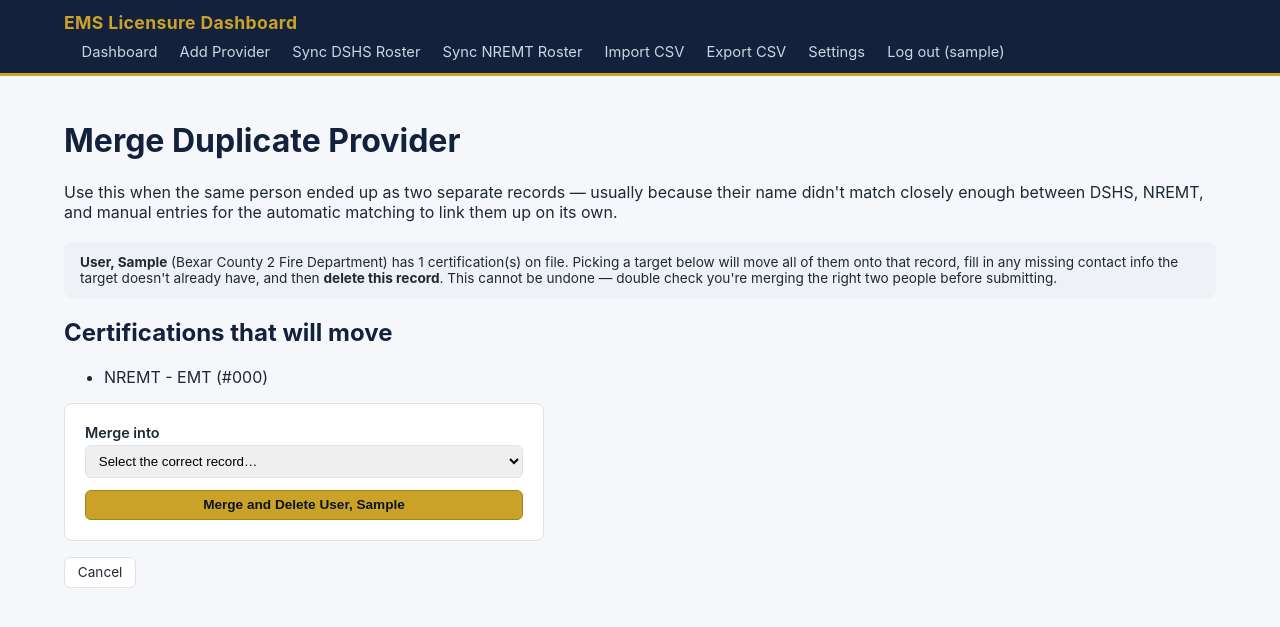
After one commit to chrisperez-afk/Licensure, a Flask app: page /providers/1/merge in a window 1280 px wide. The commit adds this page. Shown: the top 627 px of the page. Run offline with Flask 3, Linux system fonts and the light colour scheme; a user stored in the database is signed in; tables that the repository leaves empty hold one stand-in row (values such as "Sample post").

Commit message:
Add manual provider merge tool; restyle to BC2FD brand colors
Merge: automated cross-source name matching (suffix/case-insensitive)
handles most duplicates, but can't safely resolve every case - and
shouldn't guess when it's not sure, as confirmed by the department's own
roster genuinely containing two different Adrian Garzas that must stay
separate. Add a human-driven merge tool instead: from a provider's detail
page, "Merge Duplicate" lets you fold one record into another you know is
the same person. Moves every certification onto the target (dropping any
that would exactly duplicate one the target already has, by certificate
number), backfills contact fields the target is missing, and deletes the
source. Tested with a same-person/mismatched-name case including a real
duplicate-certificate-number collision.

Colors: restyled the dashboard's chrome (top bar, buttons, active states,
headings) to navy/gold/maroon sampled from the BC2FD badge, via CSS
custom properties so the palette lives in one place. Left the semantic
status colors (expired/critical/warning/current) alone except shifting
"expired" red to the badge's own maroon, which was already close and now
ties the brand and the status semantics together instead of coincidence.

Co-Authored-By: Claude Sonnet 5 <noreply@anthropic.com>
Claude-Session: https://claude.ai/code/session_01AHM8gDGFy8pTkjG7q5YptH

```diff
--- a/app/matching.py
+++ b/app/matching.py
@@ -51,3 +51,39 @@ def find_or_create_provider(first_name, last_name, agency):
     db.session.add(provider)
     db.session.flush()
     return provider, True
+
+
+_BACKFILL_FIELDS = ["employee_id", "rank_title", "email", "phone", "nremt_ems_id"]
+
+
+def merge_providers(source, target):
+    """Fold `source` into `target`: move every certification over (skipping
+    any that would exactly duplicate one `target` already has by
+    certificate number), backfill any contact fields `target` is missing
+    from `source`, then delete `source`.
+
+    For the case automated matching can't safely resolve on its own — two
+    records for what a human knows is the same person, whose names didn't
+    line up closely enough (or at all) for the automatic matching in this
+    module to have merged them on its own during a sync.
+    """
+    stats = {"certs_moved": 0, "certs_skipped_duplicate": 0, "fields_backfilled": 0}
+
+    target_numbers = {c.certificate_number for c in target.certifications if c.certificate_number}
+
+    for cert in list(source.certifications):
+        if cert.certificate_number and cert.certificate_number in target_numbers:
+            db.session.delete(cert)
+            stats["certs_skipped_duplicate"] += 1
+            continue
+        cert.provider_id = target.id
+        stats["certs_moved"] += 1
+
+    for field in _BACKFILL_FIELDS:
+        if not getattr(target, field) and getattr(source, field):
+            setattr(target, field, getattr(source, field))
+            stats["fields_backfilled"] += 1
+
+    db.session.delete(source)
+    db.session.commit()
+    return stats
--- a/app/routes.py
+++ b/app/routes.py
@@ -13,6 +13,7 @@ from flask_login import login_required, current_user
 from sqlalchemy import or_
 
 from app import db
+from app.matching import merge_providers
 from app.models import (
     Agency,
     Certification,
@@ -223,6 +224,42 @@ def provider_delete(provider_id):
     return redirect(url_for("main.dashboard"))
 
 
+@main_bp.route("/providers/<int:provider_id>/merge", methods=["GET", "POST"])
+@login_required
+def provider_merge(provider_id):
+    source = db.get_or_404(Provider, provider_id)
+    other_providers = (
+        Provider.query.filter(Provider.id != source.id)
+        .order_by(Provider.last_name, Provider.first_name)
+        .all()
+    )
+
+    if request.method == "POST":
+        target_id = request.form.get("target_id", type=int)
+        target = db.session.get(Provider, target_id) if target_id else None
+        if not target:
+            flash("Choose which record to merge into.", "danger")
+            return redirect(url_for("main.provider_merge", provider_id=source.id))
+
+        source_name, target_name = source.full_name, target.full_name
+        stats = merge_providers(source, target)
+
+        summary = (
+            f"Merged {source_name} into {target_name}: "
+            f"{stats['certs_moved']} certification(s) moved"
+        )
+        if stats["certs_skipped_duplicate"]:
+            summary += f", {stats['certs_skipped_duplicate']} duplicate(s) dropped"
+        if stats["fields_backfilled"]:
+            summary += f", {stats['fields_backfilled']} contact field(s) filled in"
+        flash(summary + ".", "success")
+        return redirect(url_for("main.provider_detail", provider_id=target.id))
+
+    return render_template(
+        "provider_merge.html", source=source, other_providers=other_providers
+    )
+
+
 # ---- Certifications ----
 
 @main_bp.route("/providers/<int:provider_id>/certifications/new", methods=["POST"])
--- a/app/static/css/style.css
+++ b/app/static/css/style.css
@@ -1,6 +1,14 @@
 :root {
-  --red: #c0392b;
-  --red-bg: #fdecea;
+  /* Bexar County ESD 2 badge colors: navy shield, gold trim/lettering,
+     maroon center. */
+  --brand-navy: #14213d;
+  --brand-navy-dark: #0c1526;
+  --brand-gold: #c9a227;
+  --brand-gold-dark: #a3821c;
+  --brand-maroon: #8f1d21;
+
+  --red: #8f1d21;
+  --red-bg: #fbeaea;
   --orange: #d35400;
   --orange-bg: #fdf1e3;
   --yellow: #9a7d0a;
@@ -23,8 +31,9 @@ body {
 }
 
 .topbar {
-  background: #14213d;
+  background: var(--brand-navy);
   color: white;
+  border-bottom: 3px solid var(--brand-gold);
 }
 .topbar-inner {
   max-width: 1200px;
@@ -36,14 +45,14 @@ body {
   flex-wrap: wrap;
   gap: 0.5rem;
 }
-.brand { color: white; font-weight: 700; text-decoration: none; font-size: 1.1rem; }
+.brand { color: var(--brand-gold); font-weight: 700; text-decoration: none; font-size: 1.1rem; letter-spacing: 0.02em; }
 .topbar nav a {
   color: #cbd5e1;
   text-decoration: none;
   margin-left: 1.1rem;
   font-size: 0.92rem;
 }
-.topbar nav a:hover { color: white; }
+.topbar nav a:hover { color: var(--brand-gold); }
 
 .container {
   max-width: 1200px;
@@ -52,6 +61,8 @@ body {
 }
 
 .muted { color: var(--muted); }
+
+h1, h2 { color: var(--brand-navy); }
 
 .flashes { margin-bottom: 1rem; }
 .flash {
@@ -63,7 +74,7 @@ body {
 .flash-success { background: var(--green-bg); color: var(--green); }
 .flash-danger { background: var(--red-bg); color: var(--red); }
 .flash-warning { background: var(--yellow-bg); color: var(--yellow); }
-.flash-info { background: #e8eef7; color: #2c4a7c; }
+.flash-info { background: #e8eef7; color: var(--brand-navy); }
 
 .summary-cards {
   display: grid;
@@ -81,7 +92,7 @@ body {
   text-align: center;
   transition: box-shadow 0.15s;
 }
-.card:hover, .card.active { box-shadow: 0 0 0 2px var(--ink) inset; }
+.card:hover, .card.active { box-shadow: 0 0 0 2px var(--brand-gold-dark) inset; }
 .card-count { font-size: 1.8rem; font-weight: 700; }
 .card-label { font-size: 0.85rem; color: var(--muted); margin-top: 0.25rem; }
 
@@ -156,12 +167,15 @@ button, .button-link, .button-danger, .button-secondary {
   display: inline-block;
 }
 button[type="submit"], .filters button {
-  background: #14213d;
-  color: white;
-  border-color: #14213d;
+  background: var(--brand-gold);
+  color: var(--brand-navy-dark);
+  border-color: var(--brand-gold-dark);
+  font-weight: 600;
 }
+button[type="submit"]:hover, .filters button:hover { background: var(--brand-gold-dark); }
 .button-danger { color: var(--red); border-color: var(--red); }
-.button-secondary { color: #2c4a7c; border-color: #2c4a7c; }
+.button-secondary { color: var(--brand-navy); border-color: var(--brand-navy); }
+.button-link:hover { border-color: var(--brand-navy); color: var(--brand-navy); }
 
 .stacked-form {
   display: flex;
--- a/app/templates/provider_detail.html
+++ b/app/templates/provider_detail.html
@@ -16,6 +16,7 @@
   </div>
   <div class="detail-actions">
     <a class="button-link" href="{{ url_for('main.provider_edit', provider_id=provider.id) }}">Edit Provider</a>
+    <a class="button-link" href="{{ url_for('main.provider_merge', provider_id=provider.id) }}" title="If this is a duplicate of someone already in the system">Merge Duplicate</a>
     <form method="post" action="{{ url_for('main.provider_delete', provider_id=provider.id) }}"
           onsubmit="return confirm('Remove {{ provider.full_name }} and all their certification records? This cannot be undone.');">
       <button type="submit" class="button-danger">Delete Provider</button>
--- /dev/null
+++ b/app/templates/provider_merge.html
@@ -0,0 +1,45 @@
+{% extends "base.html" %}
+{% block title %}Merge {{ source.full_name }}{% endblock %}
+{% block content %}
+
+<h1>Merge Duplicate Provider</h1>
+
+<p>
+  Use this when the same person ended up as two separate records — usually
+  because their name didn't match closely enough between DSHS, NREMT, and
+  manual entries for the automatic matching to link them up on its own.
+</p>
+
+<p class="note-box">
+  <strong>{{ source.full_name }}</strong> ({{ source.agency.name }}) has
+  {{ source.certifications|length }} certification(s) on file. Picking a
+  target below will move all of them onto that record, fill in any
+  missing contact info the target doesn't already have, and then
+  <strong>delete this record</strong>. This cannot be undone — double
+  check you're merging the right two people before submitting.
+</p>
+
+{% if source.certifications %}
+<h2>Certifications that will move</h2>
+<ul>
+  {% for cert in source.certifications %}
+  <li>{{ cert.cert_type.name }} {% if cert.certificate_number %}(#{{ cert.certificate_number }}){% endif %}</li>
+  {% endfor %}
+</ul>
+{% endif %}
+
+<form method="post" class="stacked-form">
+  <label>Merge into
+    <select name="target_id" required>
+      <option value="">Select the correct record…</option>
+      {% for p in other_providers %}
+      <option value="{{ p.id }}">{{ p.full_name }} — {{ p.agency.name }}{% if p.certifications %} ({{ p.certifications|length }} cert(s)){% endif %}</option>
+      {% endfor %}
+    </select>
+  </label>
+  <button type="submit" class="button-danger">Merge and Delete {{ source.full_name }}</button>
+</form>
+
+<p><a class="button-link" href="{{ url_for('main.provider_detail', provider_id=source.id) }}">Cancel</a></p>
+
+{% endblock %}
```
